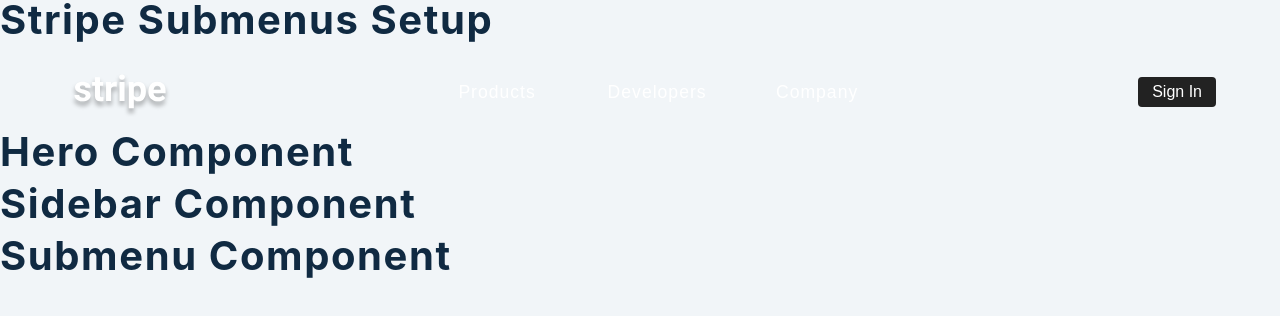
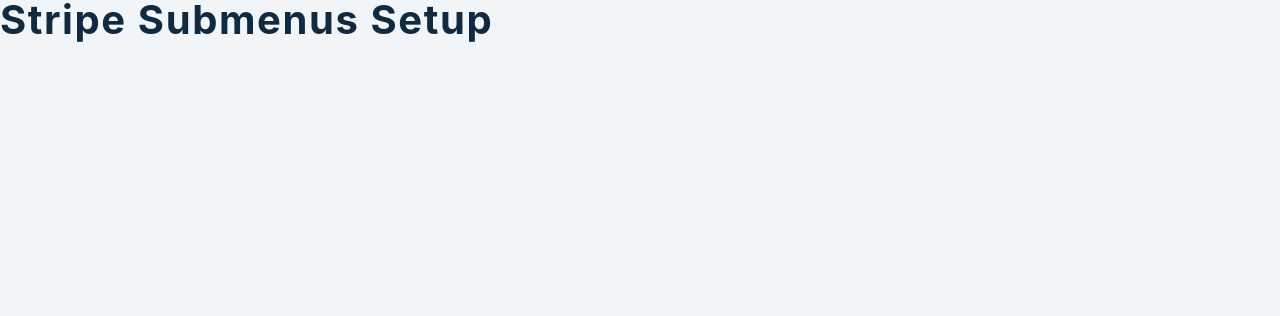
Before and after one commit to hal-alex/react-projects, a React (Create React App) app in the folder Project 13/: page / in a window 1280 px wide. Shown: the top 316 px of the page. Built offline with nearby package versions, Linux system fonts and the light colour scheme.

Commit message:
starting v2 of project 13

```diff
--- a/Project 13/src/App.js
+++ b/Project 13/src/App.js
@@ -1,3 +1,25 @@
+// import React from 'react'
+// import Navbar from './Navbar'
+// import Hero from './Hero'
+// import Sidebar from './Sidebar'
+// import Submenu from './Submenu'
+// function App() {
+//   return (
+//     <>
+//       <h2>stripe submenus setup</h2>
+//       <Navbar></Navbar>
+//       <Hero></Hero>
+//       <Sidebar></Sidebar>
+//       <Submenu></Submenu>
+//     </>
+//   )
+// }
+
+// export default App
+
+// Take 2
+
+
 import React from 'react'
 import Navbar from './Navbar'
 import Hero from './Hero'
@@ -7,10 +29,6 @@
   return (
     <>
       <h2>stripe submenus setup</h2>
-      <Navbar></Navbar>
-      <Hero></Hero>
-      <Sidebar></Sidebar>
-      <Submenu></Submenu>
     </>
   )
 }
--- a/Project 13/src/Navbar.js
+++ b/Project 13/src/Navbar.js
@@ -1,74 +1,86 @@
-import React, { useContext, useState, useEffect } from 'react'
+// import React, { useContext, useState, useEffect } from 'react'
+// import logo from './images/logo.svg'
+// import { FaBars, FaWordpress } from 'react-icons/fa'
+// import { AppContext } from "../src/context"
+
+// const Navbar = () => {
+
+//   const [hoveredItem, setHoveredItem] = useState("")
+
+//   const { sublinks, } = useContext(AppContext)
+
+//   const [selectedItem, setSelectedItem] = useState([])
+
+//   useEffect(() => {
+//     const handleHover = () => {
+//       // console.log(hoveredItem)
+//       let newArray = sublinks.filter(item => item.page === hoveredItem)
+//       // console.log(newArray)
+//       setSelectedItem(newArray)
+//     }
+//     handleHover()
+//   }, [hoveredItem])
+
+//   return (
+//     <nav className="nav">
+//       <div className="nav-center">
+//         <div className="nav-header">
+//           <img src={logo} alt="" className="nav-logo" />
+//         </div>
+//         <ul className="nav-links">
+//             {sublinks.map((link, index) => {
+//               return (
+//                 <li key={index}> <button
+//                 className='link-btn'
+//                 onMouseEnter={() => setHoveredItem(link.page)}
+//                   onMouseLeave={() => setHoveredItem("") }
+//                 > {link.page} </button> </li>
+//               )
+//             })}
+//         </ul>
+//         <button className="btn signin-btn">Sign In</button>
+//       </div>
+//       <aside
+//         onMouseEnter={() => setHoveredItem(hoveredItem)}
+//         onMouseLeave={() => setHoveredItem("")}
+//         className={`submenu ${hoveredItem ? "show" : ""}`}
+
+
+//         >
+//         <section
+//         >{selectedItem.map((item) => {
+//           const { page, links } = item
+//           console.log(links)
+//           return (
+//             <div className='submenu-center'>
+//               <h4>{ page }</h4>
+//               {links.map((link) => {
+//                   const { label, icon, url } = link
+//                   console.log(link)
+//                   return (
+//                     <div> {icon} {label} </div>
+//                   )
+//               })}
+//             </div>
+//           )
+//         })}
+
+//         </section>
+//       </aside>
+//     </nav>
+//   )
+// }
+
+// export default Navbar
+
+// Take 2
+
+import React from 'react'
 import logo from './images/logo.svg'
-import { FaBars, FaWordpress } from 'react-icons/fa'
-import { AppContext } from "../src/context"
+import { FaBars } from 'react-icons/fa'
 
 const Navbar = () => {
-
-  const [hoveredItem, setHoveredItem] = useState("")
-
-  const { sublinks, } = useContext(AppContext)
-
-  const [selectedItem, setSelectedItem] = useState([])
-
-  useEffect(() => {
-    const handleHover = () => {
-      // console.log(hoveredItem)
-      let newArray = sublinks.filter(item => item.page === hoveredItem)
-      // console.log(newArray)
-      setSelectedItem(newArray)
-    }
-    handleHover()
-  }, [hoveredItem])
-
-  return (
-    <nav className="nav">
-      <div className="nav-center">
-        <div className="nav-header">
-          <img src={logo} alt="" className="nav-logo" />
-        </div>
-        <ul className="nav-links">
-            {sublinks.map((link, index) => {
-              return (
-                <li key={index}> <button
-                className='link-btn'
-                onMouseEnter={() => setHoveredItem(link.page)}
-                  onMouseLeave={() => setHoveredItem("") }
-                > {link.page} </button> </li>
-              )
-            })}
-        </ul>
-        <button className="btn signin-btn">Sign In</button>
-      </div>
-      <aside
-        onMouseEnter={() => setHoveredItem(hoveredItem)}
-        onMouseLeave={() => setHoveredItem("")}
-        className={`submenu ${hoveredItem ? "show" : ""}`}
-
-
-        >
-        <section
-        >{selectedItem.map((item) => {
-          const { page, links } = item
-          console.log(links)
-          return (
-            <div className='submenu-center'>
-              <h4>{ page }</h4>
-              {links.map((link) => {
-                  const { label, icon, url } = link
-                  console.log(link)
-                  return (
-                    <div> {icon} {label} </div>
-                  )
-              })}
-            </div>
-          )
-        })}
-
-        </section>
-      </aside>
-    </nav>
-  )
+  return <h2>navbar component</h2>
 }
 
 export default Navbar
--- a/Project 13/src/context.js
+++ b/Project 13/src/context.js
@@ -1,26 +1,31 @@
+// import React, { useState, useContext } from 'react'
+// import sublinks from './data'
+
+// const AppContext = React.createContext()
+
+// const AppProvider = ({ children }) => {
+
+//     const [showItem, setShowItem] = useState(false)
+//     const [hoveredItem, setHoveredItem] = useState("")
+
+//     const displayItem = () => {
+//         setShowItem(true)
+//     }
+
+//     const hideItem = () => {
+//         setShowItem(false)
+//     }
+
+//     return (
+//         <AppContext.Provider value={{ showItem, displayItem, hideItem, sublinks, setHoveredItem }} >
+//         {children}
+//         </AppContext.Provider>
+//     )
+// }
+
+// export { AppContext, AppProvider }
+
+// Take 2
+
 import React, { useState, useContext } from 'react'
 import sublinks from './data'
-
-const AppContext = React.createContext()
-
-const AppProvider = ({ children }) => {
-
-    const [showItem, setShowItem] = useState(false)
-    const [hoveredItem, setHoveredItem] = useState("")
-
-    const displayItem = () => {
-        setShowItem(true)
-    }
-
-    const hideItem = () => {
-        setShowItem(false)
-    }
-
-    return (
-        <AppContext.Provider value={{ showItem, displayItem, hideItem, sublinks, setHoveredItem }} >
-        {children}
-        </AppContext.Provider>
-    )
-}
-
-export { AppContext, AppProvider }
--- a/Project 13/src/index.js
+++ b/Project 13/src/index.js
@@ -1,13 +1,26 @@
+// import React from 'react'
+// import ReactDOM from 'react-dom'
+// import './index.css'
+// import App from './App'
+// import { AppProvider } from "../src/context"
+// ReactDOM.render(
+//   <React.StrictMode>
+//     <AppProvider>
+//         <App />
+//     </AppProvider>
+//   </React.StrictMode>,
+//   document.getElementById('root')
+// )
+
+// Take 2
+
 import React from 'react'
 import ReactDOM from 'react-dom'
 import './index.css'
 import App from './App'
-import { AppProvider } from "../src/context"
 ReactDOM.render(
   <React.StrictMode>
-    <AppProvider>
-        <App />
-    </AppProvider>
+    <App />
   </React.StrictMode>,
   document.getElementById('root')
 )
```
